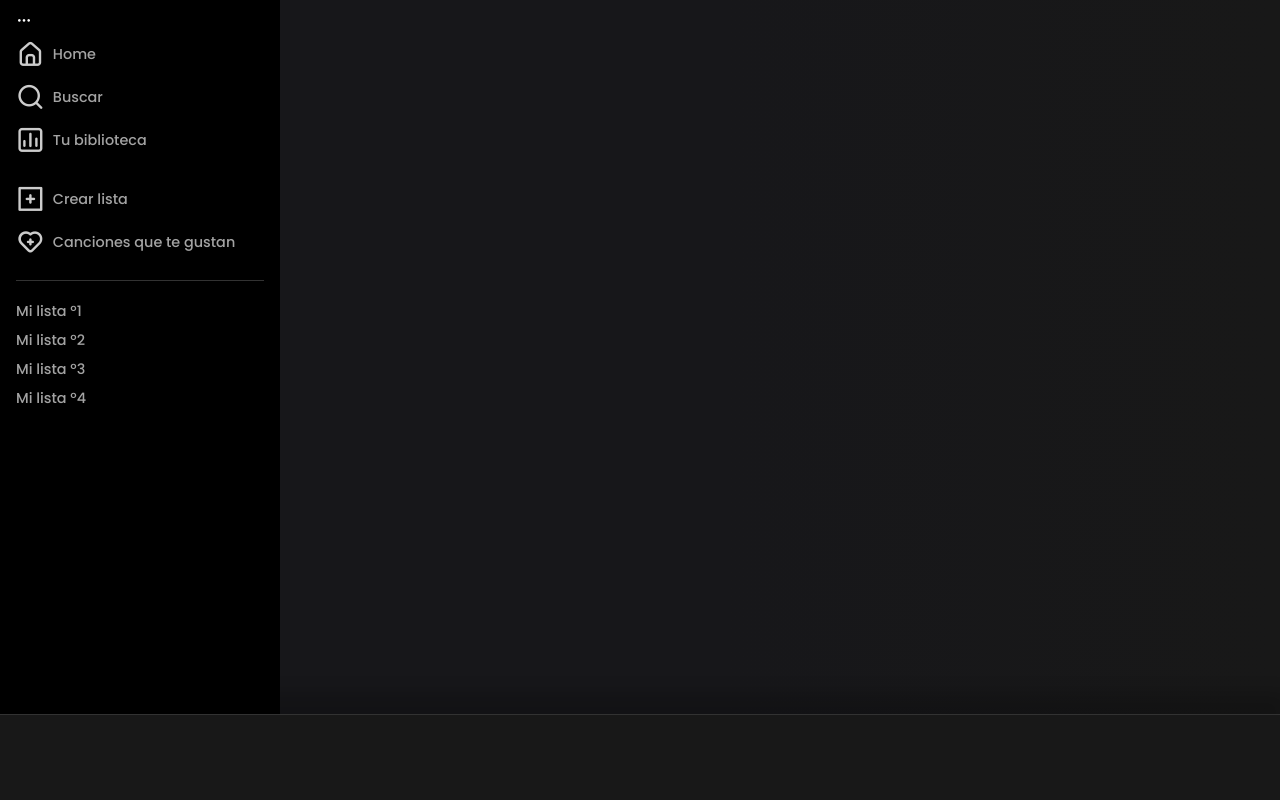
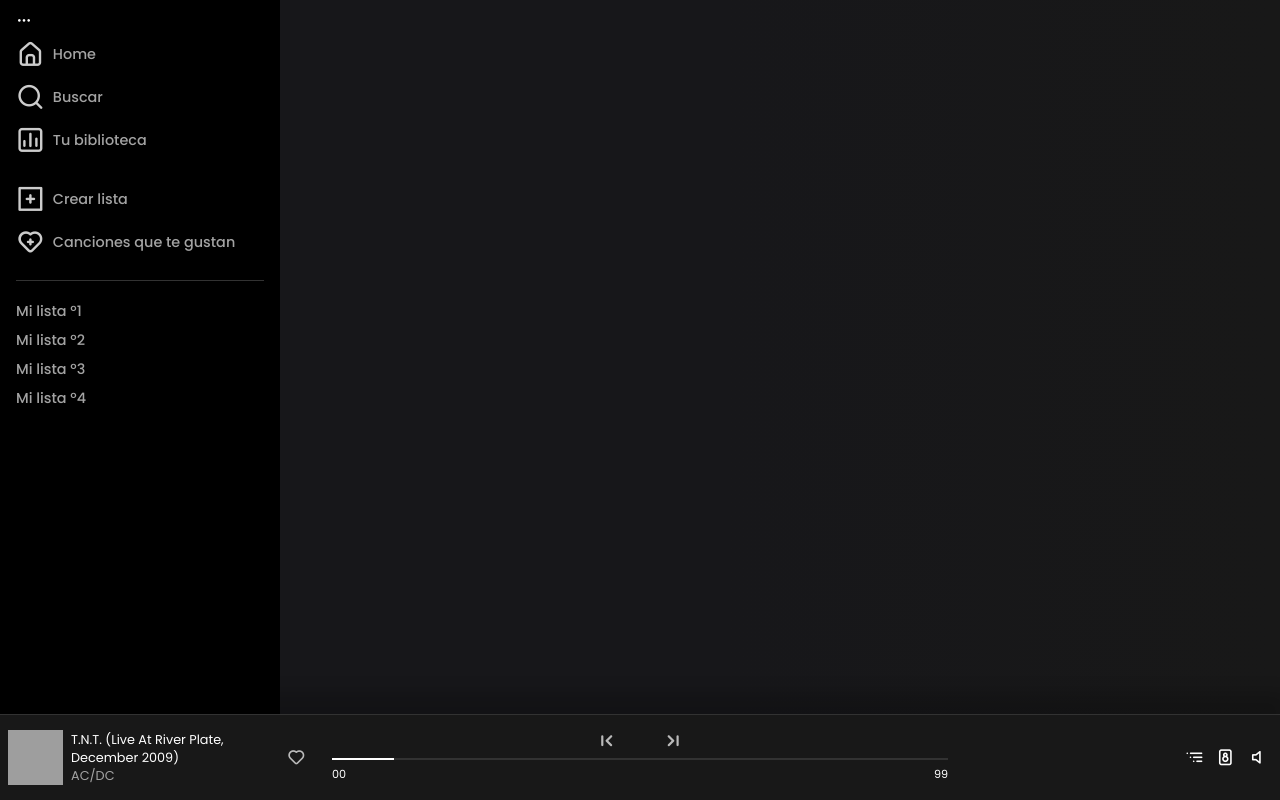
Before and after one commit to JuanGarcia162/Spotify-Clon, an Angular app: page / in a window 1280 px wide. Built offline with nearby package versions, Linux system fonts and the light colour scheme; grey boxes are pictures that could not be loaded.

Commit message:
Estructura general del componente media player

```diff
--- a/src/app/shared/components/media-player/media-player.component.html
+++ b/src/app/shared/components/media-player/media-player.component.html
@@ -18,7 +18,7 @@
 <!-- ZONE TEMPLATES -->
 
 <ng-template #artistZone>
-    <!-- <div class="artist-inside" *ngIf="multimediaService.trackInfo$ | async as mockCover">
+    <div class="artist-inside" *ngIf="true">
 
         <img [src]="mockCover.cover" alt="" class="cover">
         <div class="track-info">
@@ -30,21 +30,17 @@
                 <i class="uil uil-heart"></i>
             </button>
         </div>
-    </div> -->
+    </div>
 </ng-template>
 
 <ng-template #playerZone>
-    <!-- <div class="player-controls-inside">
+    <div class="player-controls-inside">
         <div class="buttons-media">
             <button class="arrow btn">
                 <i class="uil uil-previous"></i>
             </button>
-            <button (click)="multimediaService.togglePlayer()" class="play btn">
-                <i [ngClass]="{
-                    'uil-play-circle':state === 'paused',
-                    'uil-pause-circle':state !== 'paused'
-                }" class="uil "></i>
-
+            <button class="play btn">
+                <i class="uil "></i>
             </button>
             <button class="arrow btn">
                 <i class="uil uil-step-forward"></i>
@@ -52,18 +48,18 @@
         </div>
         <div class="media-linetime">
 
-            <div class="time">{{multimediaService.timeElapsed$ | async}}</div>
-            <span #progressBar (click)="handlePosition($event)" class="time-progress">
-                <span class="time-progress-live" [style.width]="(multimediaService.playerPercentage$ | async)+'%'">
+            <div class="time">00</div>
+            <span #progressBar class="time-progress">
+                <span class="time-progress-live" [style.width]="10+'%'">
                 </span>
             </span>
-            <div class="time">{{multimediaService.timeRemaining$ | async}}</div>
+            <div class="time">{{99}}</div>
         </div>
-    </div> -->
+    </div>
 </ng-template>
 
 <ng-template #playerAudio>
-    <!-- <div class="player-audio-inside">
+    <div class="player-audio-inside">
         <button class="btn-media">
             <i class="uil uil-list-ui-alt"></i>
         </button>
@@ -73,5 +69,5 @@
         <button class="btn-media">
             <i class="uil uil-volume-off"></i>
         </button>
-    </div> -->
+    </div>
 </ng-template>
--- a/src/app/shared/components/media-player/media-player.component.ts
+++ b/src/app/shared/components/media-player/media-player.component.ts
@@ -6,7 +6,11 @@ import { Component, OnInit } from '@angular/core';
   styleUrls: ['./media-player.component.css']
 })
 export class MediaPlayerComponent implements OnInit {
-
+  mockCover: any = {
+    cover: 'https://cdns-images.dzcdn.net/images/cover/ba5eaf2f3a49768164d0728b7ba64372/500x500.jpg',
+    album: 'AC/DC',
+    name: 'T.N.T. (Live At River Plate, December 2009)'
+  }
   constructor() { }
 
   ngOnInit(): void {
```
